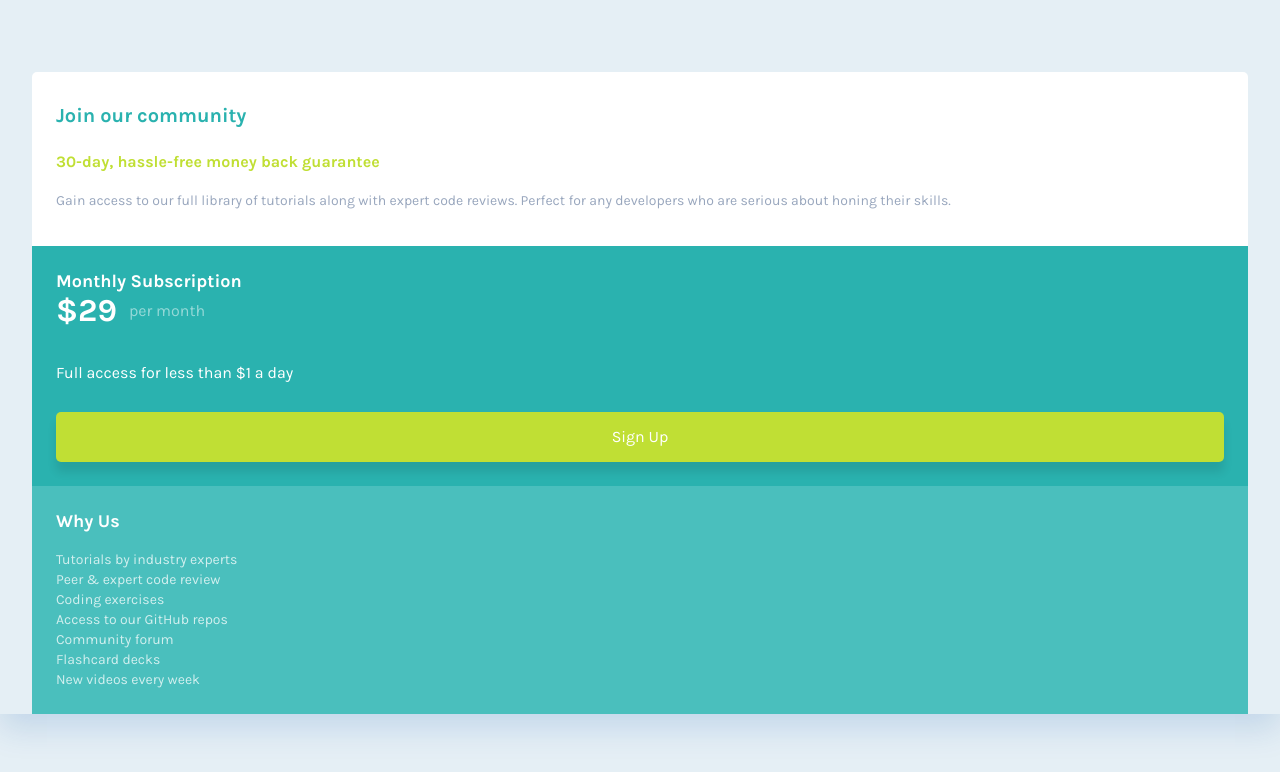
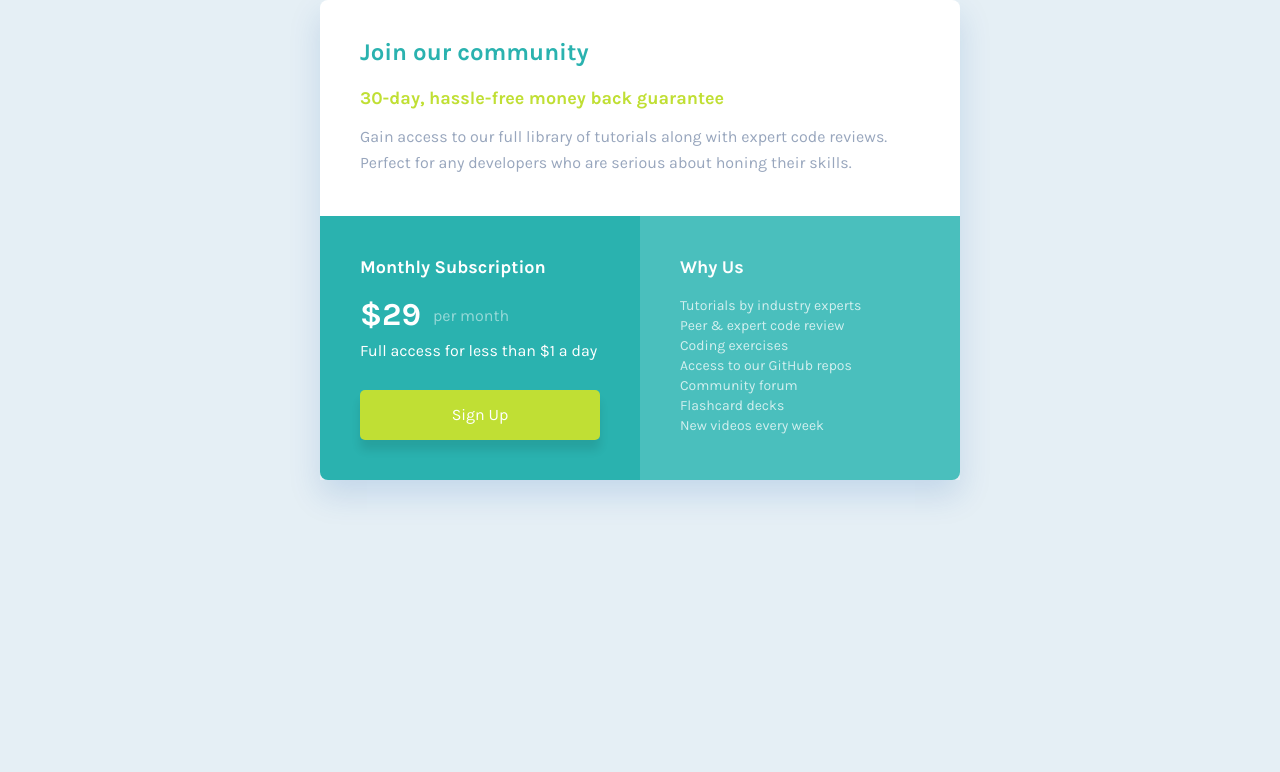
Before and after one commit to caua2006/Cau-Carvalho-de-Oliveira, a plain HTML site: page index.html in a window 1280 px wide. Drawn offline with Linux system fonts and the light colour scheme.

Commit message:
TERMINEI

```diff
--- a/css/global.css
+++ b/css/global.css
@@ -17,4 +17,5 @@ h2{
     font-size: 1.125rem;
     line-height: 1.375rem;
     color: #fff;
+    margin-bottom: 1.125rem;
 }
--- a/css/main.css
+++ b/css/main.css
@@ -36,7 +36,7 @@
     align-items: center;
     margin-bottom: 0.25rem;
 }
-.esquerda p {
+.esquerda > p {
     color: #fff;
     line-height: 1.625rem;
     margin-bottom: 1.625rem;
@@ -57,9 +57,7 @@
     padding: 1.5rem;
 
 }
-.direita h2 {
-    margin-bottom: 1.125rem;
-}
+
 .direita p {
     line-height: 1.25rem;
     font-size: 0.875rem;
--- /dev/null
+++ b/css/responsivity.css
@@ -0,0 +1,39 @@
+@media (min-width:650px){
+    .inferior{
+        display: flex;
+    }
+    .esquerda, .direita {
+        width: 100%;
+        padding: 2.5rem;
+    }
+    .esquerda {
+        border-radius: 0 0 0 8px;
+    }
+    .direita {
+        border-bottom-left-radius:0px;
+        border-bottom-right-radius: 8px;
+    }
+    main {
+        max-width: 40rem;
+        padding: 0;
+    }
+    body {
+        min-height: 100%;
+        display: flex;
+        justify-content: center;
+        align-items: center;
+    }
+    .superior {
+        border-radius: 8px 8px 0 0 ;
+        padding: 2.5rem;
+    }
+    h1 {
+        font-size: 1.5rem;
+    }
+    .superior p:nth-of-type(1) {
+        font-size: 1.125rem;
+    }
+    .superior p:nth-of-type(2) {
+        font-size: 1rem;
+    }
+}
--- a/style.css
+++ b/style.css
@@ -2,6 +2,7 @@
 @import './css/colors.css';
 @import './css/global.css';
 @import './css/main.css';
+@import 'css/responsivity.css';
 * {
     margin: 0;
     padding: 0;
```
Also changed, not shown: index.html (+1 -1 lines).
